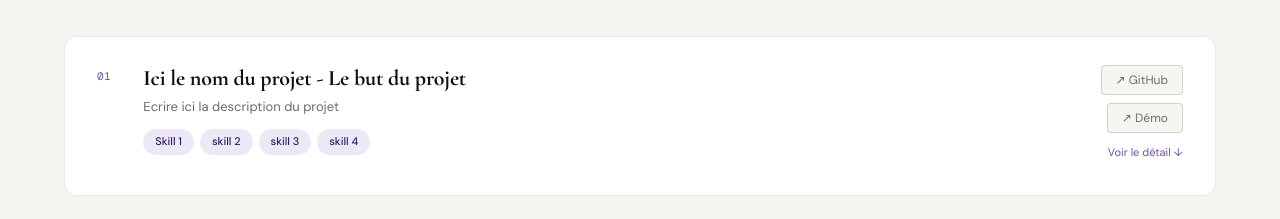
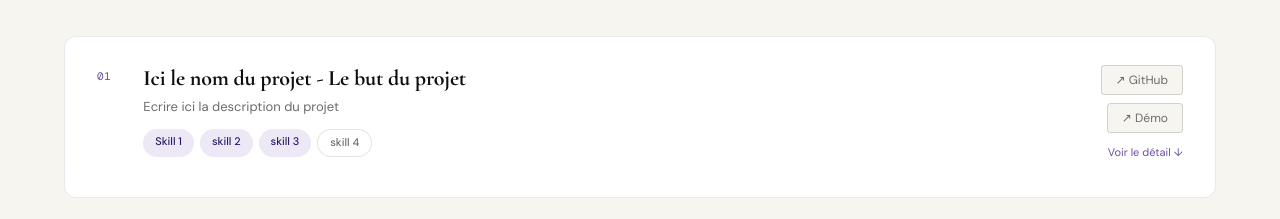
Before and after one commit to NeugdaeUju/Portfolio, a React (Vite) app: page / in a window 1280 px wide. Shown: the part 2300-2519 px from the top of the page. Built offline with nearby package versions, Linux system fonts and the light colour scheme; a web font is replaced by a local one.

Commit message:
Modification de Project_card : les informations sont maintenant en modification depuis l'accueil et plus sur le composant lui même

```diff
--- a/src/assets/sass/project_card.scss
+++ b/src/assets/sass/project_card.scss
@@ -55,19 +55,21 @@
                     font-size : 11px;
                     font-weight : 500;
 
-                    //Pour dev
+                    &.dev {
                     background-color: variables.$violet-light;
                     color : variables.$violet;
+                    }
 
-                    /*Skill neutre
+                    &.neutre {
                     background: variables.$blanc;
                     color : variables.$gris;
-                    border: 0.5px solid rgba (0, 0, 0, 0.1);*/
+                    border: 0.5px solid rgba(0, 0, 0, 0.1);
+                    }
 
-                    /*Skill Rh & Admin
+                    &.rh {
                     background-color: variables.$vert-light;
                     color : variables.$vert;
-                    */
+                    }
                 }
             }
 
--- a/src/components/Project_card.jsx
+++ b/src/components/Project_card.jsx
@@ -1,7 +1,7 @@
 import {useState} from 'react';
 import '../assets/sass/project_card.scss';
 
-function Project_card ({num, title, description, compétence1, compétence2, compétence3, compétence4}) {
+function Project_card ({num, title, description, competence1, competence2, competence3, competence4, GitLink, DemoLink, decision1, decision2, decision1_text, decision2_text, modification, modif_Explication, skill1_cat, skill2_cat, skill3_cat, skill4_cat}) {
 const [showDetails, setShowDetails] = useState(false);
 const handleClick = () => {
     setShowDetails(!showDetails);
@@ -15,15 +15,15 @@ const handleClick = () => {
                     <h3>{title}</h3>
                     <p>{description}</p>
                     <div className='project-skills'>
-                        <p className='skill'>{compétence1}</p>
-                        <p className='skill'>{compétence2}</p>
-                        <p className='skill'>{compétence3}</p>
-                        <p className='skill'>{compétence4}</p>
+                        <p className={`skill ${skill1_cat}`} >{competence1}</p>
+                        <p className={`skill ${skill2_cat}`}>{competence2}</p>
+                        <p className={`skill ${skill3_cat}`}>{competence3}</p>
+                        <p className={`skill ${skill4_cat}`}>{competence4}</p>
                     </div>
                 </div>
                 <div className='links'>
-                    <a href="#" className='link' target='_blank'>↗ GitHub</a>
-                    <a href="#" className='link' target='_blank'>↗ Démo</a>
+                    <a href={GitLink} className='link' target='_blank'>↗ GitHub</a>
+                    <a href={DemoLink} className='link' target='_blank'>↗ Démo</a>
                     <p className='more'>{showDetails ? "Masquer ↑" : "Voir le détail ↓"}</p>
                 </div>
             </div>
@@ -35,18 +35,18 @@ const handleClick = () => {
                     <h4>Décisions techniques</h4>
                     <div className='decision'>
                         <span className='arrow'>→</span>
-                        <span><strong>La décision</strong> - Le text explicatif</span>
+                        <span><strong>{decision1}</strong> - {decision1_text}</span>
                     </div>
                     <div className='decision'>
                         <span>→</span>
-                        <span><strong>La décision</strong> - Le text explicatif</span>
+                        <span><strong>{decision2}</strong> - {decision2_text}</span>
                     </div>
                 </div>
                 <div className='revoir'>
                     <h4>Ce que je referais</h4>
                     <div className='decision'>
                         <span>!</span>
-                        <span><strong>La décision</strong> - Le text explicatif</span>
+                        <span><strong>{modification}</strong> - {modif_Explication}</span>
                     </div>
                 </div>
             </div>
--- a/src/pages/Accueil.jsx
+++ b/src/pages/Accueil.jsx
@@ -77,10 +77,22 @@ function Accueil() {
                         num='01'
                         title='Ici le nom du projet - Le but du projet'
                         description='Ecrire ici la description du projet'
-                        compétence1='Skill 1'
-                        compétence2='skill 2'
-                        compétence3='skill 3'
-                        compétence4='skill 4'
+                        competence1='Skill 1'
+                        skill1_cat='dev'
+                        competence2='skill 2'
+                        skill2_cat='dev'
+                        competence3='skill 3'
+                        skill3_cat='dev'
+                        competence4='skill 4'
+                        skill4_cat='neutre'
+                        GitLink='#'
+                        DemoLink='#'
+                        decision1='Decision 1'
+                        decision1_text='Ici les explication de la décision'
+                        decision2='Decision 2'
+                        decision2_text='Ici les explication de la décision'
+                        modification='La modification'
+                        modif_Explication='Ici l explication de la modification envisagée'
                         />
                     </div>
                 </section>
```
